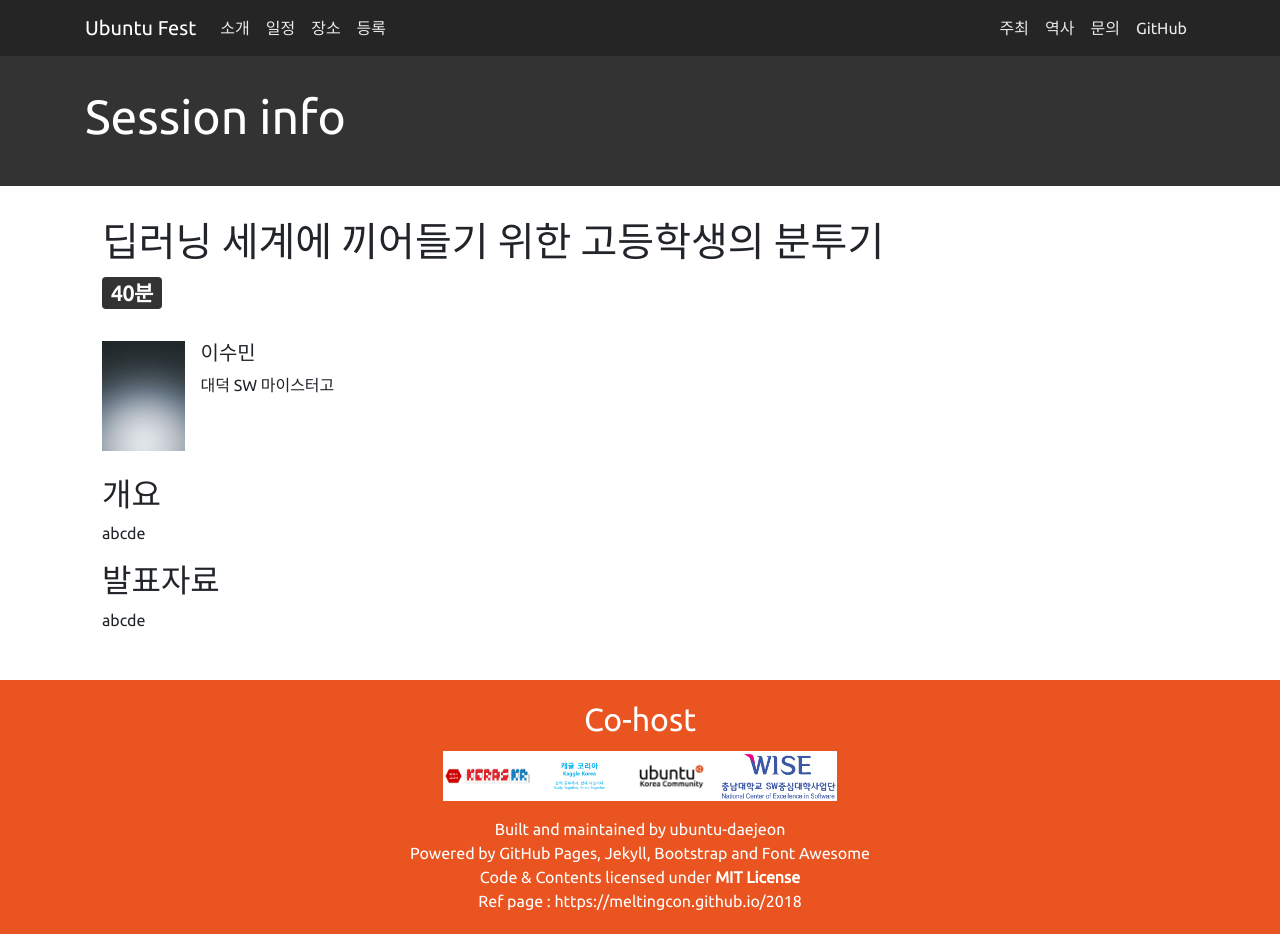
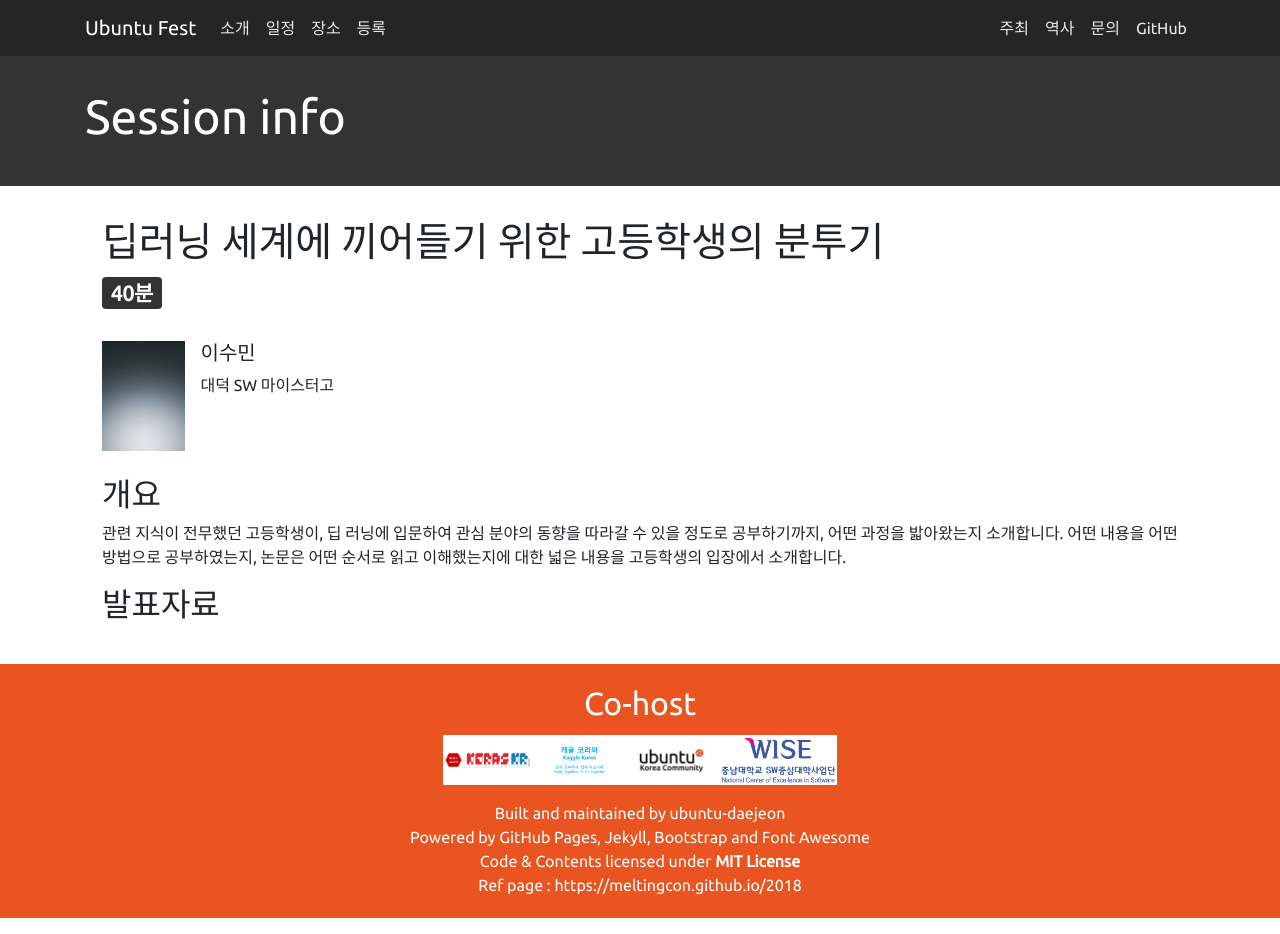
Before and after one commit to ubuntu-kr/ubuntu-fest, a Jekyll site: the page built from _sessions/05*.md, in a window 1280 px wide and 934 px high. Built offline with Jekyll 4.4.1, drawn with Linux system fonts in a browser that asks for light colours.

Commit message:
세션 설명

```diff
--- a/_sessions/05*.md
+++ b/_sessions/05*.md
@@ -12,6 +12,7 @@ speakers:
     image: ../assets/imgs/speakers/SELF.jpg
 ---
 ## 개요
-abcde
+관련 지식이 전무했던 고등학생이, 딥 러닝에 입문하여 관심 분야의 동향을 따라갈 수 있을 정도로 공부하기까지, 어떤 과정을 밟아왔는지 소개합니다.
+어떤 내용을 어떤 방법으로 공부하였는지, 논문은 어떤 순서로 읽고 이해했는지에 대한 넓은 내용을 고등학생의 입장에서 소개합니다.
+
 ## 발표자료
-abcde
```
